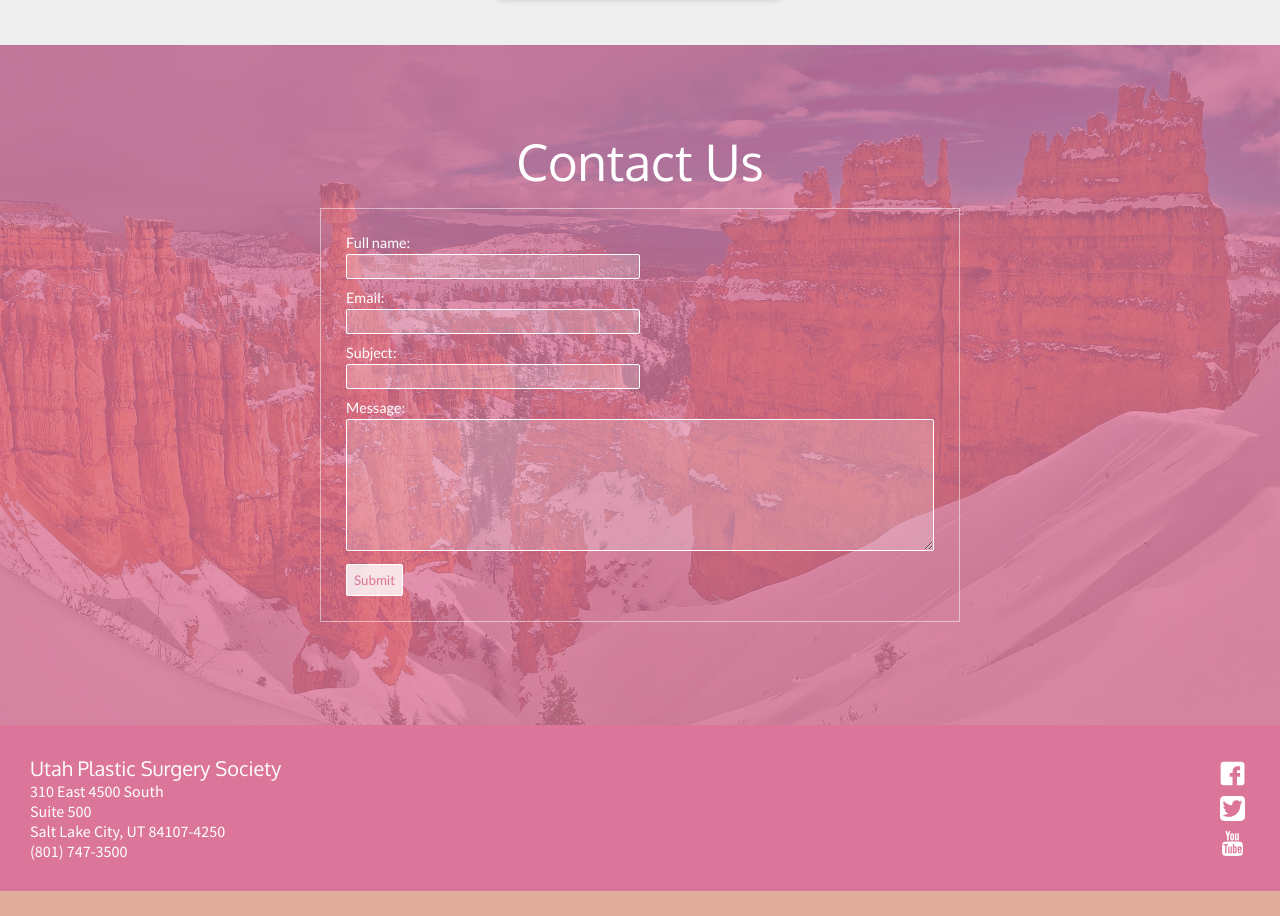
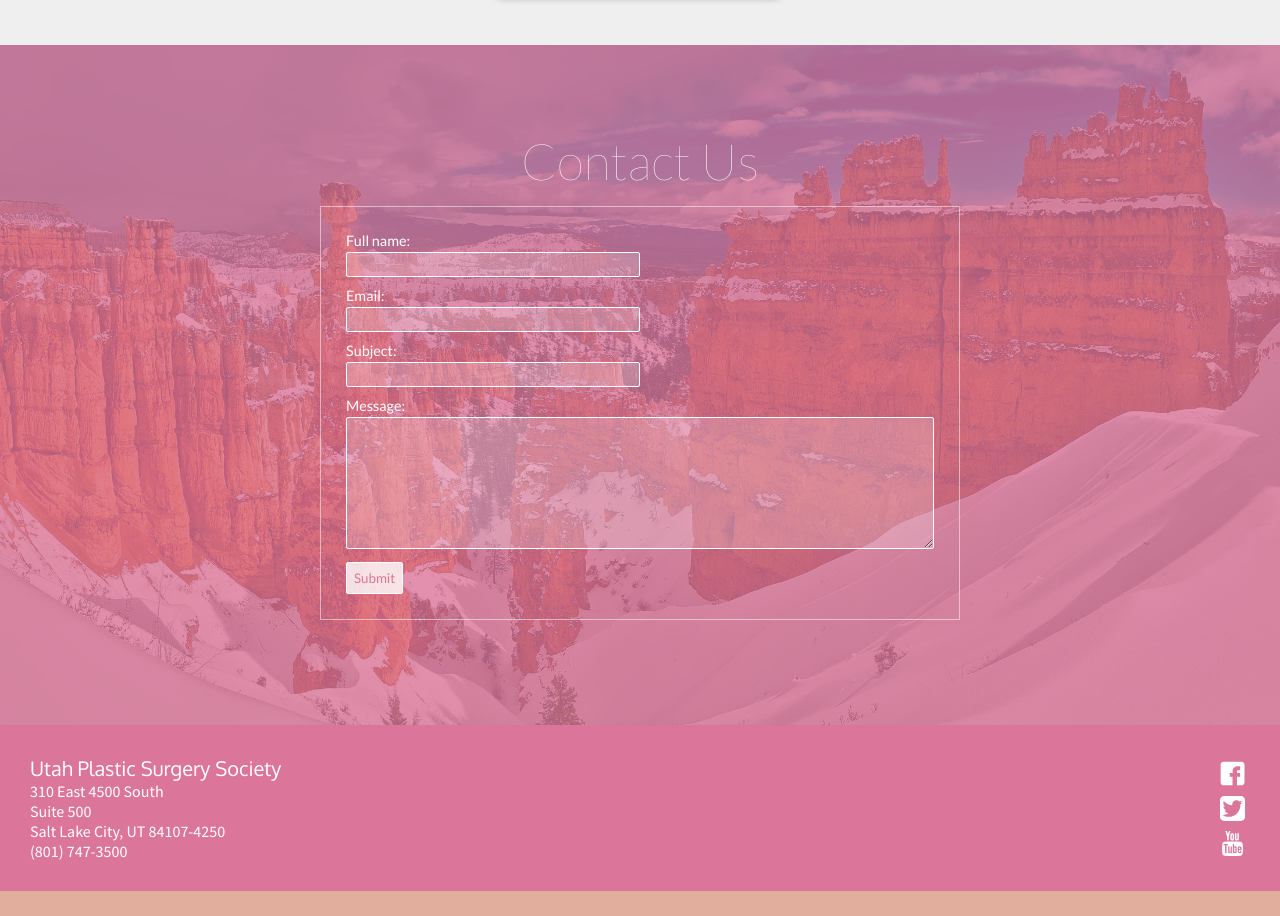
Before and after one commit to joshin-run/upss, a React (Create React App) app: page / in a window 1280 px wide. Shown: the part 3680-4596 px from the top of the page. Built offline with nearby package versions, Linux system fonts and the light colour scheme.

Commit message:
Feat (style) change contact us title font

```diff
--- a/src/styles/App.css
+++ b/src/styles/App.css
@@ -145,7 +145,7 @@
   z-index: 200; }
   .contactUs-text-container .title {
     font-size: 1.5rem;
-    font-family: "Oxygen", sans-serif;
+    font-family: "Lato Hairline", sans-serif;
     margin-bottom: 8px;
     width: 100vw;
     text-align: center; }
@@ -180,7 +180,8 @@
       height: auto;
       padding: 4px;
       font-family: "Source Sans Pro", sans-serif;
-      color: #db7599; }
+      color: #db7599;
+      transition: 0.3s ease-in-out; }
       .contactUs-text-container .fieldset .submit-btn:hover {
         background-color: rgba(255, 255, 255, 0.2);
         color: #fff; }
--- a/src/styles/_contactus.sass
+++ b/src/styles/_contactus.sass
@@ -37,7 +37,7 @@
 
   .title
     font-size: 1.5rem
-    font-family: 'Oxygen', sans-serif
+    font-family: 'Lato Hairline', sans-serif
     // font-family: 'Lato', sans-serif
     margin-bottom: 8px
     width: 100vw
@@ -85,6 +85,7 @@
       padding: 4px
       font-family: 'Source Sans Pro', sans-serif
       color: rgb(219,117,153)
+      transition: 0.3s ease-in-out
 
       &:hover
         background-color: rgba(255,255,255,0.2)
```
Also changed, not shown: 2 other files (tests, documents, lock files or other folders).
